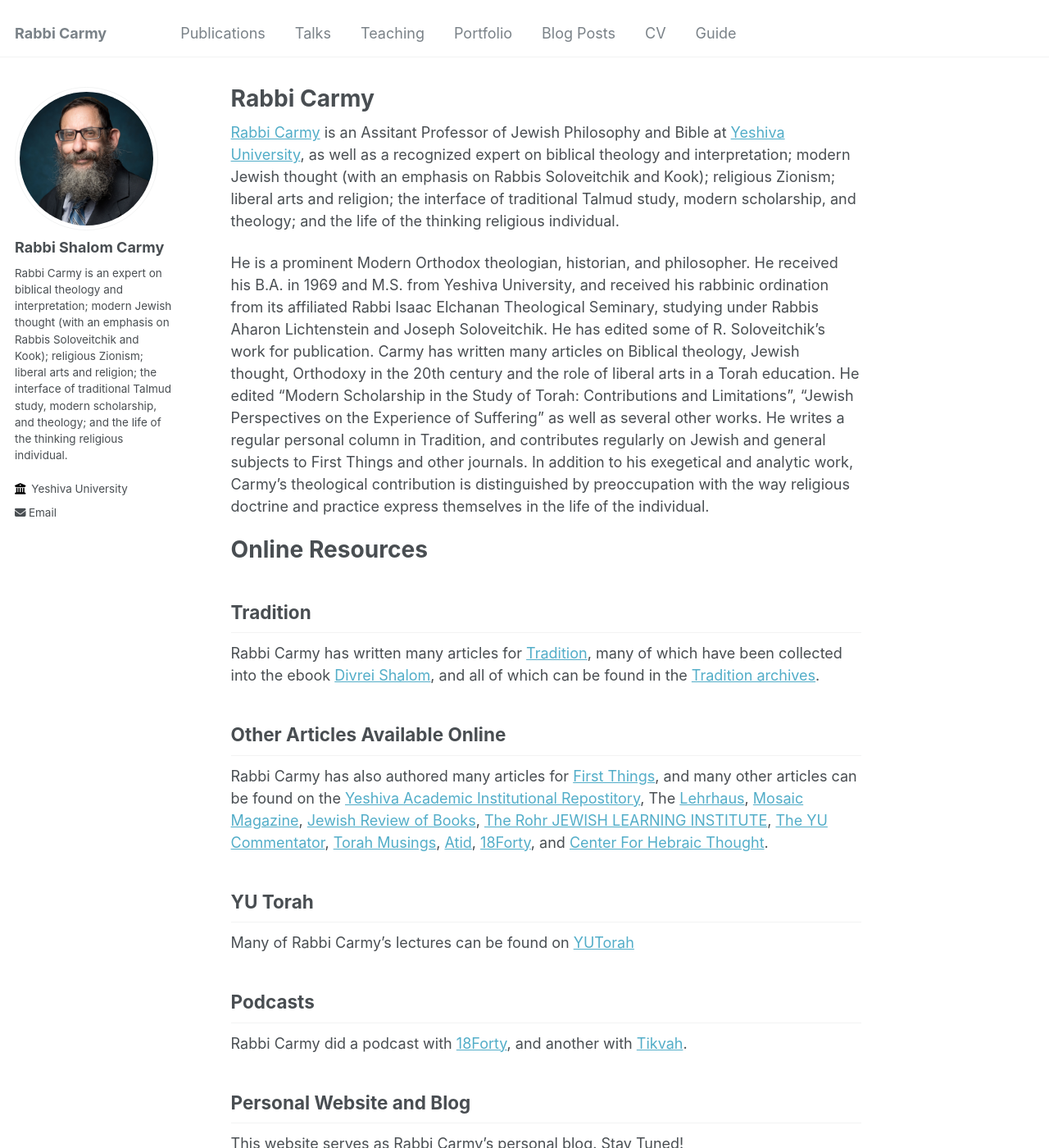
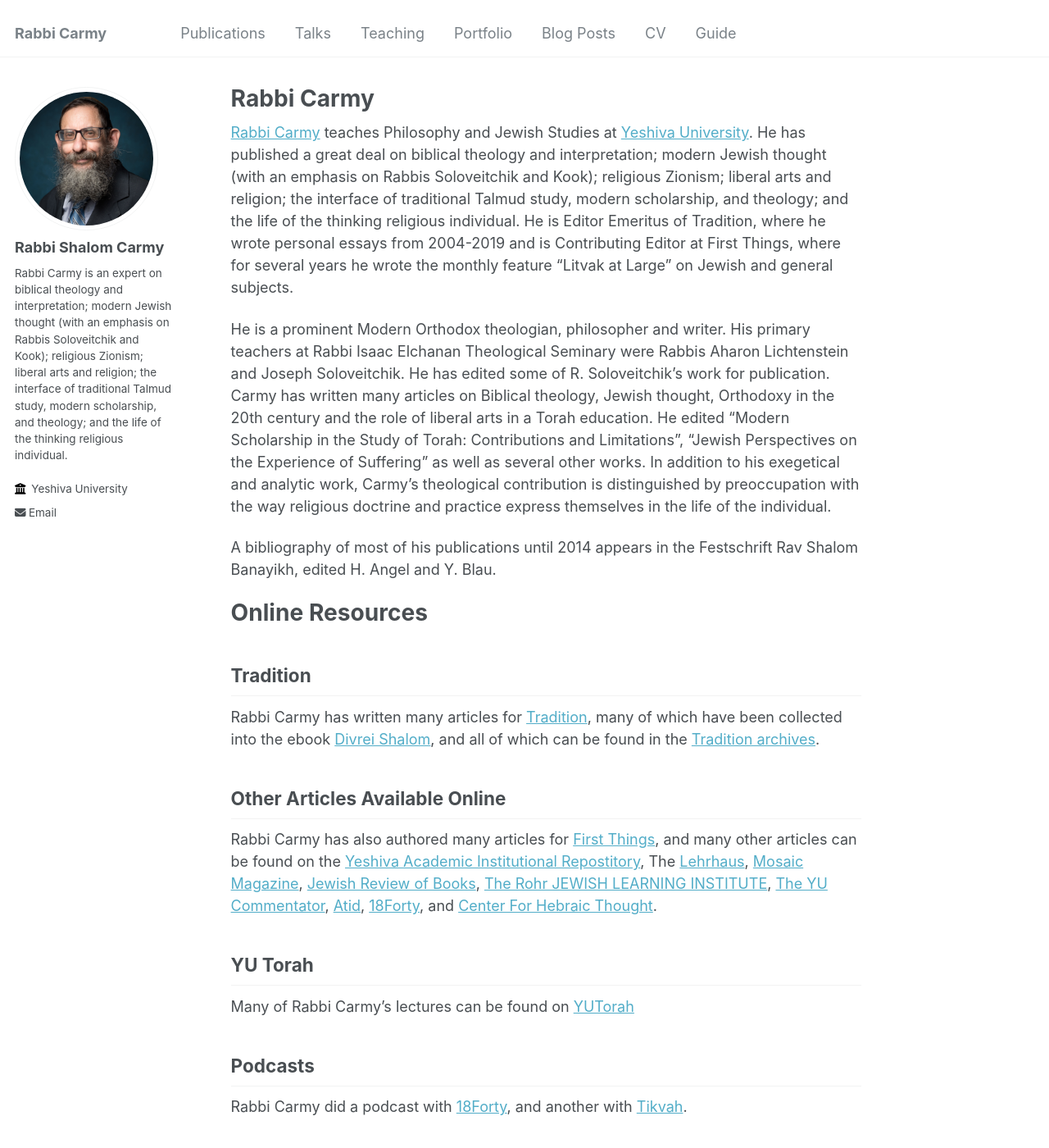
Before and after one commit to rabbicarmy/rabbicarmy.github.io, a Jekyll site: the page built from _pages/about.md, in a window 1280 px wide and 1400 px high. Shown: the whole window at 82% size. Built offline with Jekyll 4.4.1, drawn with Linux system fonts in a browser that asks for light colours.

Commit message:
Update about.md

```diff
--- a/_pages/about.md
+++ b/_pages/about.md
@@ -7,9 +7,11 @@
   - /about.html
 ---
 
-[Rabbi Carmy](https://en.wikipedia.org/wiki/Shalom_Carmy) is an Assitant Professor of Jewish Philosophy and Bible at [Yeshiva University](https://www.yu.edu/faculty/pages/carmy-shalom), as well as a recognized expert on biblical theology and interpretation; modern Jewish thought (with an emphasis on Rabbis Soloveitchik and Kook); religious Zionism; liberal arts and religion; the interface of traditional Talmud study, modern scholarship, and theology; and the life of the thinking religious individual.
+[Rabbi Carmy](https://en.wikipedia.org/wiki/Shalom_Carmy) teaches Philosophy and Jewish Studies at [Yeshiva University](https://www.yu.edu/faculty/pages/carmy-shalom). He has published a great deal on biblical theology and interpretation; modern Jewish thought (with an emphasis on Rabbis Soloveitchik and Kook); religious Zionism; liberal arts and religion; the interface of traditional Talmud study, modern scholarship, and theology; and the life of the thinking religious individual. He is Editor Emeritus of Tradition, where he wrote personal essays from 2004-2019 and is Contributing Editor at First Things, where for several years he wrote the monthly feature "Litvak at Large"  on Jewish and general subjects.
 
-He is a prominent Modern Orthodox theologian, historian, and philosopher. He received his B.A. in 1969 and M.S. from Yeshiva University, and received his rabbinic ordination from its affiliated Rabbi Isaac Elchanan Theological Seminary, studying under Rabbis Aharon Lichtenstein and Joseph Soloveitchik. He has edited some of R. Soloveitchik's work for publication. Carmy has written many articles on Biblical theology, Jewish thought, Orthodoxy in the 20th century and the role of liberal arts in a Torah education. He edited "Modern Scholarship in the Study of Torah: Contributions and Limitations", “Jewish Perspectives on the Experience of Suffering” as well as several other works. He writes a regular personal column in Tradition, and contributes regularly on Jewish and general subjects to First Things and other journals. In addition to his exegetical and analytic work, Carmy's theological contribution is distinguished by preoccupation with the way religious doctrine and practice express themselves in the life of the individual.
+He is a prominent Modern Orthodox theologian, philosopher and writer. His primary teachers at Rabbi Isaac Elchanan Theological Seminary were Rabbis Aharon Lichtenstein and Joseph Soloveitchik. He has edited some of R. Soloveitchik’s work for publication. Carmy has written many articles on Biblical theology, Jewish thought, Orthodoxy in the 20th century and the role of liberal arts in a Torah education. He edited “Modern Scholarship in the Study of Torah: Contributions and Limitations”, “Jewish Perspectives on the Experience of Suffering” as well as several other works. In addition to his exegetical and analytic work, Carmy’s theological contribution is distinguished by preoccupation with the way religious doctrine and practice express themselves in the life of the individual.
+
+A bibliography of most of his publications until 2014 appears in the Festschrift Rav Shalom Banayikh, edited H. Angel and Y. Blau.
 
 Online Resources
 ======
@@ -20,7 +22,7 @@
 
 Other Articles Available Online
 ------
-Rabbi Carmy has also authored many articles for [First Things](https://www.firstthings.com/featured-author/shalom-carmy), and many other articles can be found on the [Yeshiva Academic Institutional Repostitory](https://repository.yu.edu/search?spc.page=1&query=shalom%20carmy), The [Lehrhaus](https://thelehrhaus.com/author/shalom-carmy/), [Mosaic Magazine](https://mosaicmagazine.com/author/shalom-carmy/), [Jewish Review of Books](https://jewishreviewofbooks.com/authors/?a=shalom-carmy), [The Rohr JEWISH LEARNING INSTITUTE](https://lessons.myjli.com/why/index.php/2016/11/23/yet-my-soul-drew-back/), [The YU Commentator](https://yucommentator.org/author-posts/?author_id=UmFiYmkgU2hhbG9tIENhcm15), [Torah Musings](https://www.torahmusings.com/author/scarmy/), [Atid](http://www.atid.org/resources/carmy/index.asp), [18Forty](https://18forty.org/articles/cornucopias-of-thought-the-best-of-r-shalom-carmys-writings/), and [Center For Hebraic Thought](https://hebraicthought.org/authors/rabbi-shalom-carmy/).
+Rabbi Carmy has also authored many articles for [First Things](https://www.firstthings.com/featured-author/shalom-carmy), and many other articles can be found on the [Yeshiva Academic Institutional Repostitory](https://repository.yu.edu/search?spc.page=1&query=shalom%20carmy), The [Lehrhaus](https://thelehrhaus.com/author/shalom-carmy/), [Mosaic Magazine](https://mosaicmagazine.com/author/shalom-carmy/), [Jewish Review of Books](https://jewishreviewofbooks.com/authors/?a=shalom-carmy), [The Rohr JEWISH LEARNING INSTITUTE](https://lessons.myjli.com/why/index.php/2016/11/23/yet-my-soul-drew-back/), [The YU Commentator](https://yucommentator.org/author-posts/?author_id=UmFiYmkgU2hhbG9tIENhcm15), [Atid](http://www.atid.org/resources/carmy/index.asp), [18Forty](https://18forty.org/articles/cornucopias-of-thought-the-best-of-r-shalom-carmys-writings/), and [Center For Hebraic Thought](https://hebraicthought.org/authors/rabbi-shalom-carmy/).
 
 YU Torah
 ------
```
